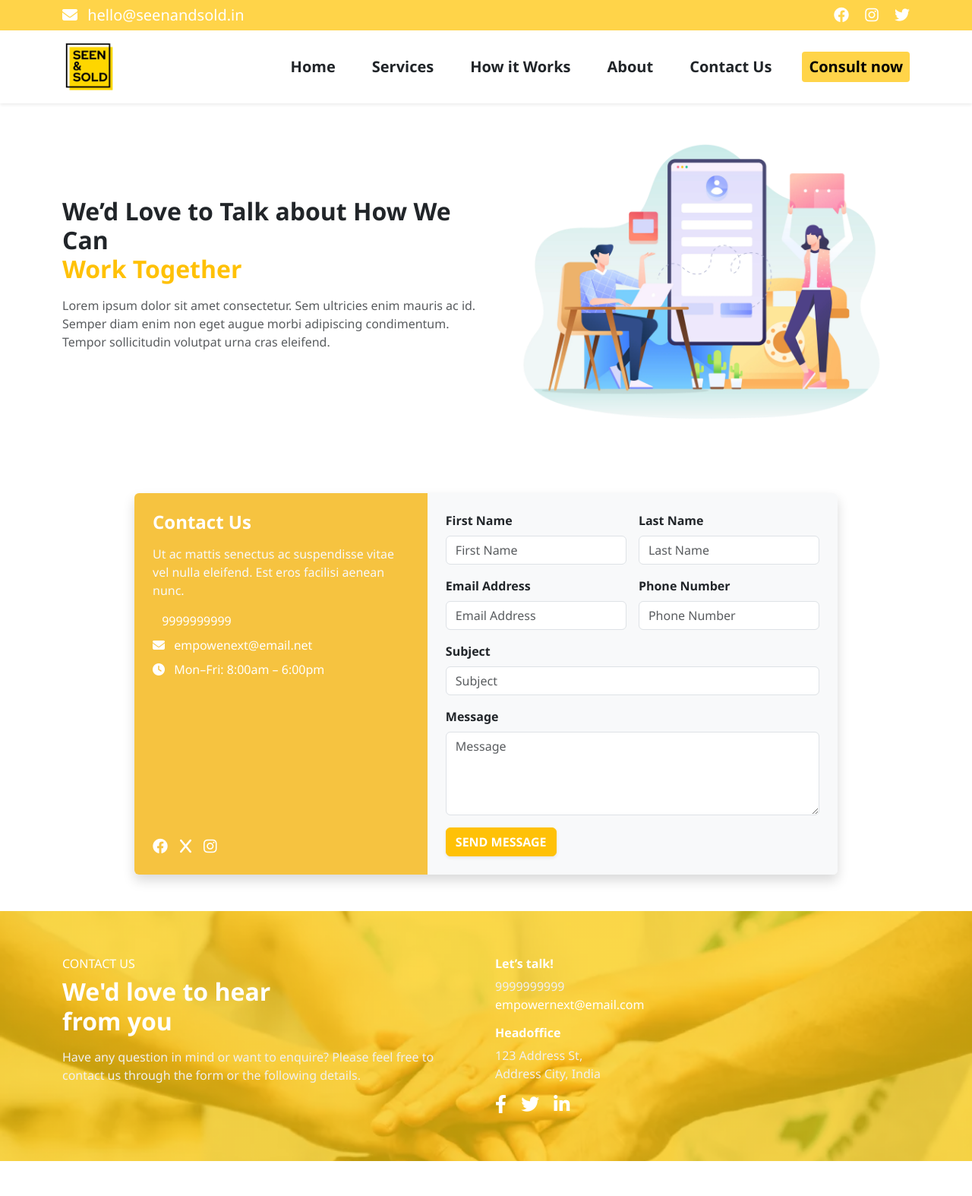
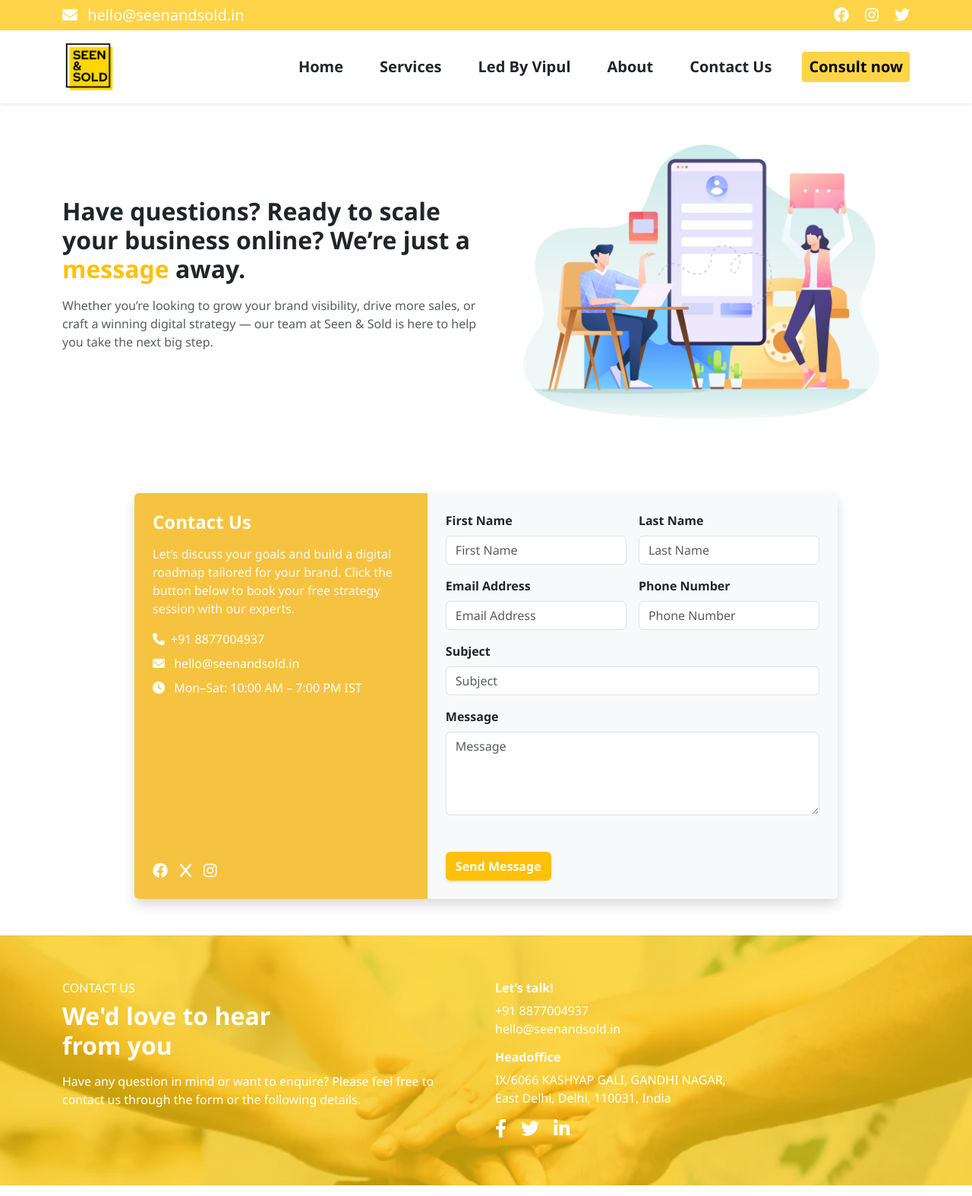
Before and after one commit to oopssolutions/seenandsold, a PHP site: page /contact-us.php in a window 1280 px wide. Shown: the top 1574 px of the page at 76% size. Run offline with PHP 8.4, Linux system fonts and the light colour scheme; some libraries are stand-ins or nearby versions.

Commit message:
form connect sheet

```diff
--- a/about-us.php
+++ b/about-us.php
@@ -110,7 +110,7 @@
         <p class="text-muted">
           Lorem ipsum dolor sit amet, consectetur sadipscing elitr, sed diam nonumy eirmod tempor Lorem ipsum dolor sit amet consectetur sadipscing elitr
         </p>
-        <a href="#contact" class="btn btn-danger px-4 py-2 mb-4">Contact us</a>
+        <a href="contact-us.php" class="btn btn-danger px-4 py-2 mb-4">Contact us</a>
       </div>
     </div>
 
@@ -143,7 +143,8 @@
         <p class="mb-4">
           Get in touch with us to learn how you can be a part of the Thrive family!
         </p>
-        <a href="#contact" class="btn btn-warning text-dark fw-bold shadow-sm rounded-pill px-4 py-2">
+        <a href="javascript:void(0);" data-bs-toggle="modal"
+          data-bs-target="#largeModal" class="btn btn-warning text-dark fw-bold shadow-sm rounded-pill px-4 py-2">
           Let’s Talk →
         </a>
       </div>
--- a/contact-us.php
+++ b/contact-us.php
@@ -6,11 +6,12 @@
       <!-- Text Content -->
       <div class="col-md-6 mb-4 mb-md-0">
         <h2 class="fw-bold">
-          We’d Love to Talk about How We Can<br>
-          <span class="text-warning">Work Together</span>
+          Have questions? Ready to scale your business online? We’re just a <span class="text-warning">message</span> away.<br>
+
         </h2>
         <p class="mt-3 text-muted">
-          Lorem ipsum dolor sit amet consectetur. Sem ultricies enim mauris ac id. Semper diam enim non eget augue morbi adipiscing condimentum. Tempor sollicitudin volutpat urna cras eleifend.
+          Whether you’re looking to grow your brand visibility, drive more sales, or craft a winning digital strategy — our team at Seen & Sold is here to help you take the next big step.
+
         </p>
       </div>
 
@@ -32,10 +33,15 @@
           <div class="col-md-5 p-4 text-white d-flex flex-column justify-content-between" style="background-color: #f6c340;">
             <div>
               <h4 class="fw-bold mb-3">Contact Us</h4>
-              <p class="text-light">Ut ac mattis senectus ac suspendisse vitae vel nulla eleifend. Est eros facilisi aenean nunc.</p>
-              <p class="mb-2"><i class="fa fa-telephone me-2"></i> 9999999999</p>
-              <p class="mb-2"><i class="fa fa-envelope me-2"></i> empowenext@email.net</p>
-              <p class="mb-4"><i class="fa fa-clock me-2"></i> Mon–Fri: 8:00am – 6:00pm</p>
+              <p class="text-light">Let’s discuss your goals and build a digital roadmap tailored for your brand.
+                Click the button below to book your free strategy session with our experts.</p>
+              <a href="tel:+91 8877004937" class="text-decoration-none text-white">
+                <p class="mb-2"><i class="fa fa-phone me-2"></i>+91 8877004937</p>
+              </a>
+              <a href="mailto:hello@seenandsold.in" class="text-decoration-none text-white">
+                <p class="mb-2"><i class="fa fa-envelope me-2"></i> hello@seenandsold.in</p>
+              </a>
+              <p class="mb-4"><i class="fa fa-clock me-2"></i> Mon–Sat: 10:00 AM – 7:00 PM IST</p>
             </div>
             <div class="d-flex gap-3 mt-3">
               <a href="#" class="text-white"><i class="fab fa-facebook fs-5"></i></a>
@@ -46,34 +52,38 @@
 
           <!-- Right Side -->
           <div class="col-md-7 bg-light p-4">
-            <form>
+            <form id="contactForm">
               <div class="row g-3">
                 <div class="col-md-6">
                   <label class="form-label fw-semibold">First Name</label>
-                  <input type="text" class="form-control" placeholder="First Name">
+                  <input type="text" class="form-control" name="firstName" placeholder="First Name">
                 </div>
                 <div class="col-md-6">
                   <label class="form-label fw-semibold">Last Name</label>
-                  <input type="text" class="form-control" placeholder="Last Name">
+                  <input type="text" class="form-control" name="lastName" placeholder="Last Name">
                 </div>
                 <div class="col-md-6">
                   <label class="form-label fw-semibold">Email Address</label>
-                  <input type="email" class="form-control" placeholder="Email Address">
+                  <input type="email" class="form-control" name="email" placeholder="Email Address">
                 </div>
                 <div class="col-md-6">
                   <label class="form-label fw-semibold">Phone Number</label>
-                  <input type="text" class="form-control" placeholder="Phone Number">
+                  <input type="text" class="form-control" name="phone" placeholder="Phone Number">
                 </div>
                 <div class="col-12">
                   <label class="form-label fw-semibold">Subject</label>
-                  <input type="text" class="form-control" placeholder="Subject">
+                  <input type="text" class="form-control" name="subject" placeholder="Subject">
                 </div>
                 <div class="col-12">
                   <label class="form-label fw-semibold">Message</label>
-                  <textarea class="form-control" rows="4" placeholder="Message"></textarea>
+                  <textarea class="form-control" rows="4" name="message" placeholder="Message"></textarea>
                 </div>
                 <div class="col-12">
-                  <button type="submit" class="btn btn-warning fw-bold text-white shadow-sm">SEND MESSAGE</button>
+                  <!-- Google reCAPTCHA -->
+                  <div class="g-recaptcha my-3" data-sitekey="6LcyAZYrAAAAAFtJwBBfCJC_9wBsA1GAo5kacCU6"></div>
+                </div>
+                <div class="col-12">
+                  <button type="submit" id="contactBtnForm" class="btn btn-warning fw-bold text-white shadow-sm">Send Message</button>
                 </div>
               </div>
             </form>
@@ -96,10 +106,6 @@
     font-weight: bold;
   }
 
-    .contact-section p {
-      color: #f0f0f0;
-    }
-
   .social-icons i {
     font-size: 24px;
     margin-right: 15px;
@@ -119,18 +125,19 @@
       <div class="col-md-6 mb-4">
         <h6 class="text-uppercase">Contact Us</h6>
         <h2 class="mb-3">We'd love to hear<br> from you</h2>
-        <p>Have any question in mind or want to enquire? Please feel free to contact us through the form or the following details.</p>
+        <p class="text-white">Have any question in mind or want to enquire? Please feel free to contact us through the form or the following details.</p>
       </div>
 
       <!-- Right Column -->
       <div class="col-md-6">
         <h6 class="fw-bold">Let’s talk!</h6>
-        <p>9999999999<br>
-          <a href="mailto:empowernext@email.com" class="text-white text-decoration-none">empowernext@email.com</a>
+        <p>
+          <a href="tel:+91 8877004937" class="text-decoration-none text-white">+91 8877004937</a><br>
+          <a href="mailto:hello@seenandsold.in" class="text-white text-decoration-none">hello@seenandsold.in</a>
         </p>
 
         <h6 class="fw-bold">Headoffice</h6>
-        <p>123 Address St,<br> Address City, India</p>
+        <p class="text-white">IX/6066 KASHYAP GALI, GANDHI NAGAR, <br> East Delhi, Delhi, 110031, India</p>
 
         <div class="social-icons mt-3">
           <a href="#"><i class="fab fa-facebook-f"></i></a>
--- a/includes/footer.php
+++ b/includes/footer.php
@@ -545,6 +545,11 @@
                                             </div>
                                         </div>
                                     </div>
+                                    <div class="row">
+                                        <div class="col-md-12">
+                                            <div class="g-recaptcha my-3" data-sitekey="6LcyAZYrAAAAAFtJwBBfCJC_9wBsA1GAo5kacCU6"></div>
+                                        </div>
+                                    </div>
                                 </div>
                                 <div class="d-flex justify-content-between">
                                     <button
@@ -555,6 +560,7 @@
                                     </button>
                                     <button
                                         type="submit"
+                                        id="consultBtnForm"
                                         class="btn btn-success text-white rounded-pill px-4">
                                         Submit <i class="fa fa-arrow-right"></i>
                                     </button>
@@ -618,8 +624,8 @@
                         class="mb-3" />
                 </a>
                 <p>
-                    Some footer text about the Agency. Just a little description to
-                    help people understand you better
+                    Seen & Sold is your go-to performance-driven agency for product marketing, influencer partnerships, video commerce, and viral content creation. We help brands get seen, remembered, and sold.
+
                 </p>
                 <div class="d-flex gap-3">
                     <a href="#" class="bg-white px-3 py-2 rounded-circle"><i class="fab fa-facebook-f text-warning"></i></a>
@@ -634,7 +640,7 @@
                 <h6 class="fw-bold">Quick Links</h6>
                 <ul class="list-unstyled">
                     <li>
-                        <a href="index.php#services" class="text-dark text-decoration-none">Services</a>
+                        <a href="services.php" class="text-dark text-decoration-none">Services</a>
                     </li>
                     <li>
                         <a href="faqs.php" class="text-dark text-decoration-none">Help & Support</a>
@@ -651,9 +657,9 @@
             <!-- Right Column -->
             <div class="col-md-4">
                 <h6 class="fw-bold">Address: </h6>
-                <p class="mb-0">IX/6066, 9th Floor Arunachal Building,</p>
-                <p class="mb-0">Barakhamba Rd, Connaught Lane, Barakhamba,</p>
-                <p>New Delhi, Delhi 110001</p>
+                <p class="mb-0">IX/6066 KASHYAP GALI,</p>
+                <p class="mb-0">GANDHI NAGAR, East Delhi,</p>
+                <p>Delhi, 110031, India</p>
             </div>
         </div>
 
@@ -689,7 +695,8 @@
 
         <!-- Consult Now -->
         <div class="flex-fill" style="margin-top: -30px">
-            <a href="consult-now.php" class="text-decoration-none">
+            <a href="javascript:void(0)" data-bs-toggle="modal"
+                data-bs-target="#largeModal" class="text-decoration-none">
                 <div
                     class="bg-light rounded-circle mx-auto mb-1 d-flex align-items-center justify-content-center"
                     style="width: 40px; height: 40px">
@@ -701,8 +708,10 @@
 
         <!-- Profile -->
         <div class="flex-fill">
-            <i class="fa fa-user text-secondary fs-4 d-block"></i>
-            <small class="text-secondary">Profile</small>
+            <a href="profile.php" class="text-decoration-none">
+                <i class="fa fa-user text-secondary fs-4 d-block"></i>
+                <small class="text-secondary">Profile</small>
+            </a>
         </div>
     </div>
 </footer>
@@ -711,6 +720,8 @@
 <script src="https://cdn.jsdelivr.net/npm/bootstrap@5.3.0/dist/js/bootstrap.bundle.min.js"></script>
 <!-- Swiper JS -->
 <script src="https://cdn.jsdelivr.net/npm/swiper@10/swiper-bundle.min.js"></script>
+<script src="https://www.google.com/recaptcha/api.js" async defer></script>
+
 <script>
     const testimonialSwiper = new Swiper(".testimonialSwiper", {
         slidesPerView: 1,
@@ -831,17 +842,17 @@
         });
     }
 
-    // Optional: Handle form submit
-    const form = document.querySelector("form");
-    const submitBtn = form.querySelector("button[type='submit']");
-    form.addEventListener("submit", function(e) {
+    // Optional: Handle consult form submit
+    const consultForm = document.querySelector("#consultForm");
+    const consultSubmitBtn = consultForm.querySelector("#consultBtnForm");
+    consultForm.addEventListener("submit", function(e) {
         e.preventDefault();
 
         // Disable the button to prevent multiple clicks
-        submitBtn.disabled = true;
-        submitBtn.textContent = "Submitting...";
+        consultSubmitBtn.disabled = true;
+        consultSubmitBtn.textContent = "Submitting...";
 
-        const formData = new FormData(form);
+        const formData = new FormData(consultForm);
         const url =
             "https://script.google.com/macros/s/AKfycbxhujKYzvTrqQ3DCI3PVXrbhQjAuqBAialWrYEzyfuP91yX4KasIhx3IoiEeam7zfo/exec";
 
@@ -852,7 +863,7 @@
             .then((response) => response.text())
             .then((data) => {
                 alert("Form submitted successfully!");
-                form.reset();
+                consultForm.reset();
                 this.reset();
                 nextStep(1);
             })
@@ -861,8 +872,53 @@
             })
             .finally(() => {
                 // Re-enable the button after success or failure
-                submitBtn.disabled = false;
-                submitBtn.textContent = "Submit";
+                consultSubmitBtn.disabled = false;
+                consultSubmitBtn.textContent = "Submit";
+            });
+    });
+
+
+    // Optional: Handle consult form submit
+    const contactForm = document.querySelector("#contactForm");
+    const contactSubmitBtn = contactForm.querySelector("#contactBtnForm");
+    contactForm.addEventListener("submit", function(e) {
+        e.preventDefault();
+
+        const recaptchaResponse = grecaptcha.getResponse();
+        if (!recaptchaResponse) {
+            alert("Please complete the reCAPTCHA.");
+            return;
+        }
+
+        // Disable the button to prevent multiple clicks
+        contactSubmitBtn.disabled = true;
+        contactSubmitBtn.textContent = "Sending...";
+
+        const formData = new FormData(contactForm);
+
+        formData.append("g-recaptcha-response", recaptchaResponse);
+
+        const url =
+            "https://script.google.com/macros/s/AKfycbxIj17vNvBXlQ3pFx7K0nf7nV8CtuFB4A6uFSrQHb3DrKojnkJIFjtNs7u0XriVThw/exec";
+
+        fetch(url, {
+                method: "POST",
+                body: new URLSearchParams(formData),
+            })
+            .then((response) => response.text())
+            .then((data) => {
+                alert("Form submitted successfully!");
+                contactForm.reset();
+                this.reset();
+                nextStep(1);
+            })
+            .catch((error) => {
+                console.error("Error!", error.message);
+            })
+            .finally(() => {
+                // Re-enable the button after success or failure
+                contactSubmitBtn.disabled = false;
+                contactSubmitBtn.textContent = "Send Message";
             });
     });
 </script>
--- a/includes/header.php
+++ b/includes/header.php
@@ -46,8 +46,8 @@
 
             <div class="d-none d-lg-flex ms-auto align-items-center">
                 <a class="nav-link fs-5 px-4 fw-bold" href="index.php">Home</a>
-                <a class="nav-link fs-5 px-4 fw-bold" href="index.php#services">Services</a>
-                <a class="nav-link fs-5 px-4 fw-bold" href="faqs.php">How it Works</a>
+                <a class="nav-link fs-5 px-4 fw-bold" href="services.php">Services</a>
+                <a class="nav-link fs-5 px-4 fw-bold" href="profile.php">Led By Vipul</a>
                 <a class="nav-link fs-5 px-4 fw-bold" href="about-us.php">About</a>
                 <a class="nav-link fs-5 px-4 fw-bold" href="contact-us.php">Contact Us</a>
                 <a class="btn btn-yellow btn-sm fs-5 ms-3" href="javascript:void(0);" data-bs-toggle="modal"
@@ -76,9 +76,10 @@
         </div>
         <div class="offcanvas-body">
             <a href="index.php"><i class="fa fa-home"></i> Home</a>
-            <!-- <a href="#"><i class="fa fa-user"></i> My Profile</a> -->
-            <a href="index.php#services"><i class="fa fa-briefcase"></i> Services</a>
-            <a href="javascript:void(0);"><i class="fa fa-calendar"></i> My Appointment</a>
+            <a href="services.php"><i class="fa fa-briefcase"></i> Services</a>
+            <a href="profile.php"><i class="fa fa-user"></i> Led By Vipul</a>
+            <a href="javascript:void(0);" data-bs-toggle="modal"
+                data-bs-target="#largeModal"><i class="fa fa-calendar"></i> My Appointment</a>
             <a href="about-us.php"><i class="fa fa-info-circle"></i> About</a>
             <a href="terms-and-conditions.php"><i class="fa fa-file"></i> Term & Conditions</a>
             <a href="privacy-policy.php"><i class="fa fa-lock"></i> Privacy Policy</a>
--- a/profile.php
+++ b/profile.php
@@ -1,10 +1,10 @@
 <?php include 'includes/header.php'; ?>
 
-<div class="container bg-white shadow rounded py-5 my-5 px-5">
+<div class="container bg-white shadow rounded py-5 my-5 px-2 px-md-5">
     <div class="row align-items-center">
         <!-- Profile Image -->
         <div class="col-md-4 text-center mb-3 mb-md-0">
-            <img src="assets/img/vipul.webp" alt="Vipul Raghuwanshi" class="img-fluid" style="max-height: 250px;">
+            <img src="assets/img/vipul.jpg" alt="Vipul Raghuwanshi" class="img-fluid rounded" style="max-height: 250px;">
         </div>
 
         <!-- Profile Info -->
```
Also changed, not shown: index.php (+32 -16 lines), services.php (added, +220 -0 lines). Lines whose indentation alone changed are shown as unchanged.
